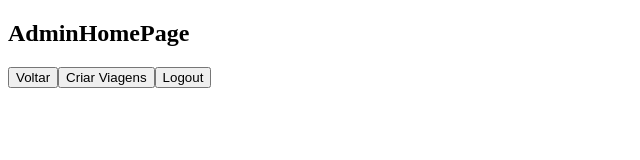
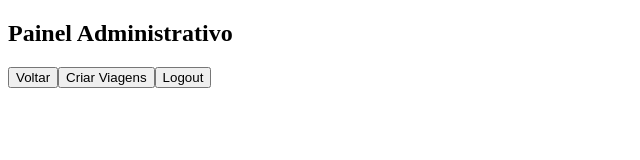
Before and after one commit to future4code/barros-Jose-Morcelli, a React (Create React App) app in the folder modulo4/projeto-labex/meu-labex/: page /AdminHomePage in a window 1280 px wide. Shown: the top 160 px of the page, without its empty margins (0-640 px from the left). Built offline with nearby package versions, Linux system fonts and the light colour scheme.

Commit message:
Atualizando

```diff
--- a/modulo4/projeto-labex/meu-labex/src/components/pages/AdminHomePage.js
+++ b/modulo4/projeto-labex/meu-labex/src/components/pages/AdminHomePage.js
@@ -12,7 +12,7 @@ function AdminHomePage (){
       }
     return(
         <section>
-      <h1>AdminHomePage</h1>
+      <h1>Painel Administrativo</h1>
       <button onClick={ goToLastPage}>Voltar</button>
       <button onClick={ goToCreateTripPage}>Criar Viagens</button>
       <button >Logout</button>
```
